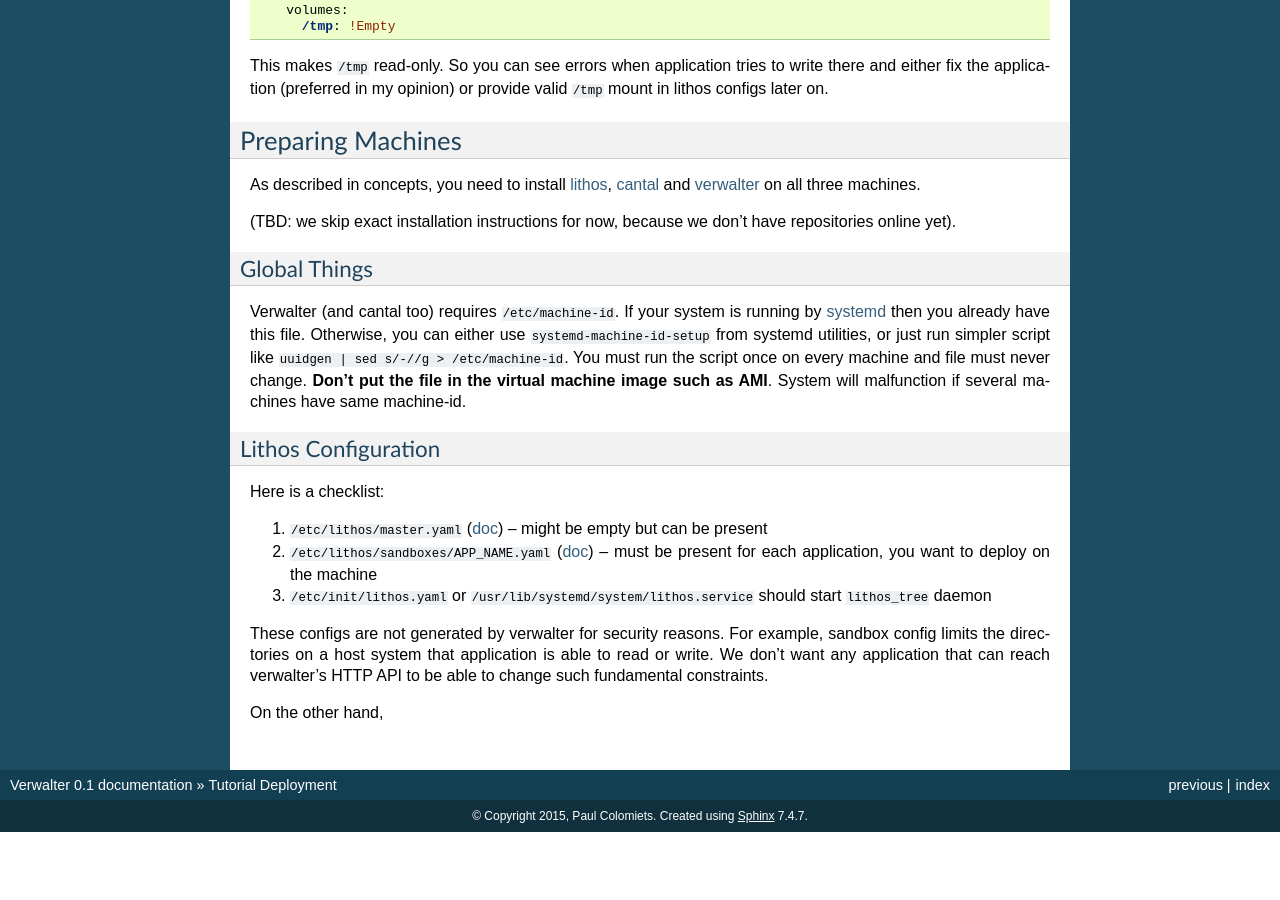
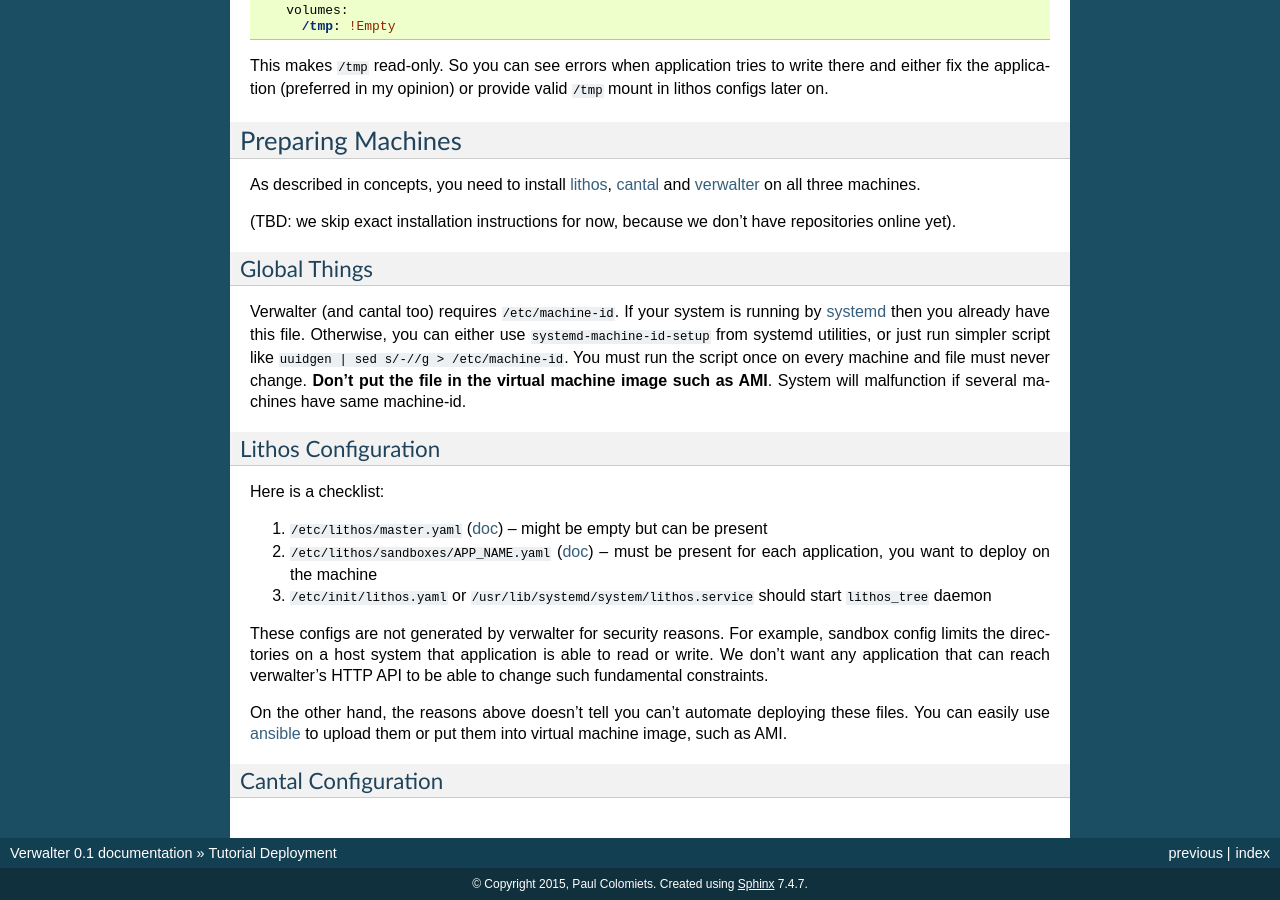
Before and after one commit to tailhook/verwalter, a Sphinx documentation site: the page built from doc/deploy-tutorial.rst, in a window 1280 px wide and 900 px high, scrolled down 1284 px. Built offline with Sphinx 7.4.7, drawn with Linux system fonts in a browser that asks for light colours; before the commit the page ends 2116 px from its top, so only the background shows below that.

Commit message:
docs: Tiny addition to tutorial

```diff
--- a/doc/deploy-tutorial.rst
+++ b/doc/deploy-tutorial.rst
@@ -132,8 +132,12 @@
 is able to read or write. We don't want any application that can reach
 verwalter's HTTP API to be able to change such fundamental constraints.
 
-On the other hand,
+On the other hand, the reasons above doesn't tell you can't automate deploying
+these files. You can easily use ansible_ to upload them or put them into
+virtual machine image, such as AMI.
 
+Cantal Configuration
+--------------------
 
 
 .. _tutorial: http://vagga.readthedocs.org/en/latest/examples/tutorials/django.html
@@ -157,3 +161,4 @@
 .. _mesos: http://mesos.apache.org/
 .. _kubernetes: http://kubernetes.io/
 .. _rsync: https://rsync.samba.org/
+.. _ansible: http://ansible.com/
```
